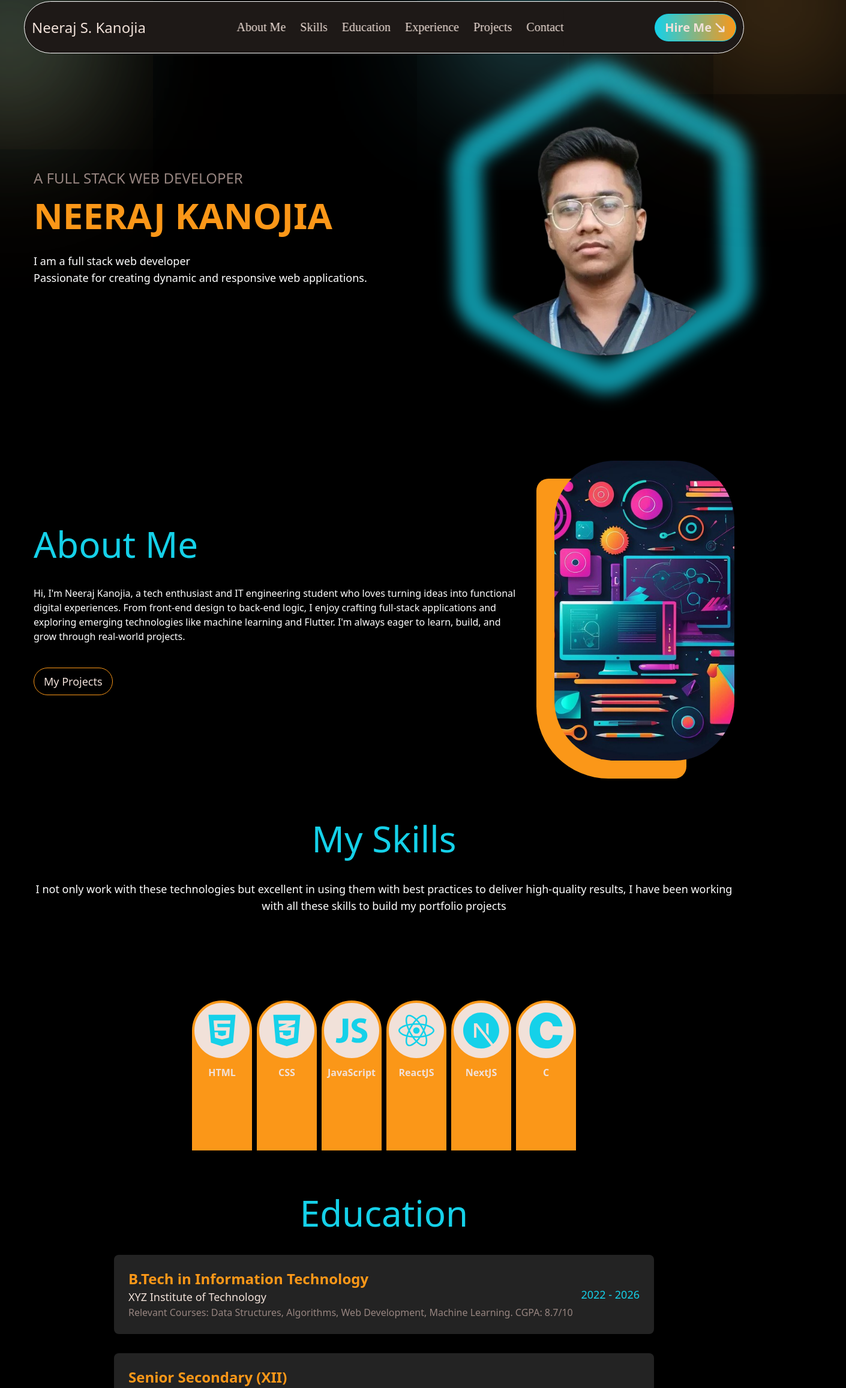
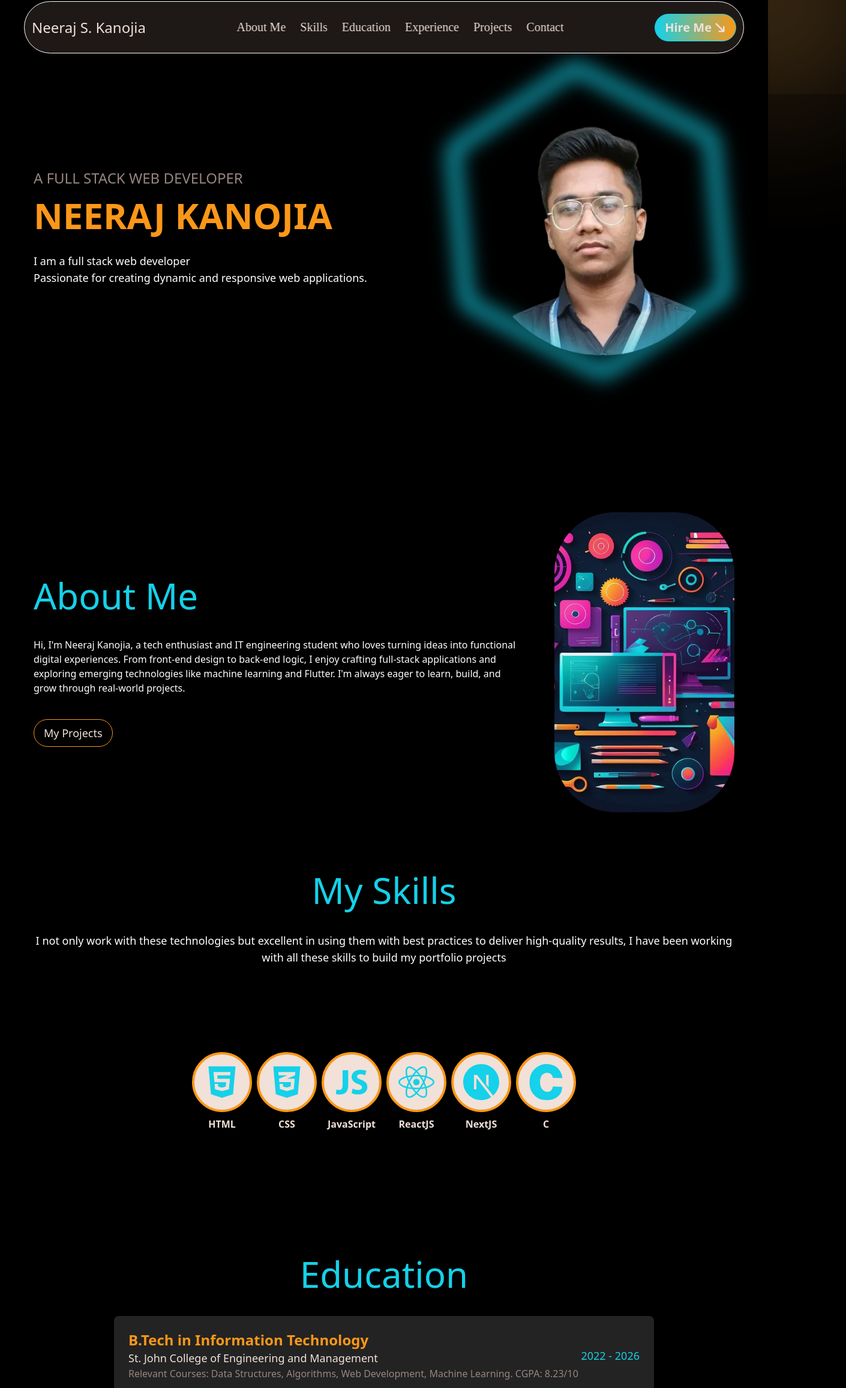
Before and after one commit to kanojia2003/Portfolio, a React (Vite) app: page / in a window 1280 px wide. Shown: the part 6-2320 px from the top of the page at 60% size, 1410 px wide, since content can reach past the window. Built offline with nearby package versions, Linux system fonts and the light colour scheme.

Commit message:
fifth Commit of Portfolio

```diff
--- a/index.html
+++ b/index.html
@@ -9,7 +9,7 @@
 </head>
 
 <body>
-  <div id="root"></div>
+  <div id="root" class="overflow-x-hidden"></div>
   <script type="module" src="/src/main.jsx"></script>
 </body>
 
--- a/src/components/AboutMe/AboutMeMain.jsx
+++ b/src/components/AboutMe/AboutMeMain.jsx
@@ -7,7 +7,7 @@ const AboutMeMain = () => {
   return (
     <div
       id="about"
-      className="flex md:flex-row sm:flex-col gap-12 px-4 max-w-[1200px] mx-auto mt-[100px] justify-between items-center"
+      className="flex md:flex-row sm:flex-col gap-12 px-4 max-w-[1200px] mx-auto mt-[60px] justify-between items-center"
     >
       <motion.div
         variants={fadeIn("right", 0.2)}
@@ -19,7 +19,7 @@ const AboutMeMain = () => {
         <AboutMeText />
       </motion.div>
       <motion.div
-        variants={fadeIn("left", 0.2)}
+        variants={fadeIn("left", 0)}
         initial="hidden"
         whileInView="show"
         viewport={{ once: false, amount: 0.7 }}
--- a/src/components/Education/EducationMain.jsx
+++ b/src/components/Education/EducationMain.jsx
@@ -4,28 +4,28 @@ import { fadeIn } from "../../FrammerMotion/Varient.js";
 const educationData = [
   {
     degree: "B.Tech in Information Technology",
-    institution: "XYZ Institute of Technology",
+    institution: "St. John College of Engineering and Management",
     year: "2022 - 2026",
     details:
-      "Relevant Courses: Data Structures, Algorithms, Web Development, Machine Learning. CGPA: 8.7/10",
+      "Relevant Courses: Data Structures, Algorithms, Web Development, Machine Learning. CGPA: 8.23/10",
   },
   {
-    degree: "Senior Secondary (XII)",
-    institution: "ABC Public School",
-    year: "2021",
-    details: "PCM with Computer Science. Percentage: 92%",
+    degree: "Higher Secondary (XII)",
+    institution: "Pancham Jr. College of Arts Commerce and Science",
+    year: "2022",
+    details: "PCMB with Information Technology. Percentage: 80.30%",
   },
   {
     degree: "Secondary (X)",
-    institution: "ABC Public School",
-    year: "2019",
-    details: "Percentage: 94%",
+    institution: "Pancham English High School",
+    year: "2020",
+    details: "Percentage: 87.20%",
   },
 ];
 
 const EducationMain = () => {
   return (
-    <section id="education" className="py-20 px-4 mt-28">
+    <section id="education" className="py-12 px-4 mt-40 sm:[mt-]">
       <div className="max-w-[900px] mx-auto">
         <h2 className="text-6xl text-cyan mb-10 text-center font-normal">
           Education
--- a/src/components/Experience/ExperienceMain.jsx
+++ b/src/components/Experience/ExperienceMain.jsx
@@ -4,34 +4,37 @@ import { MdWork } from "react-icons/md";
 import { motion } from "framer-motion";
 import { fadeIn } from "../../FrammerMotion/Varient.js";
 
-/* ────────────────────────────────
-   Timeline data
-──────────────────────────────────*/
 const experienceData = [
   {
     role: "Frontend Developer Intern",
-    company: "Tech Solutions Pvt. Ltd.",
-    period: "June 2024 – Aug 2024",
+    company: "Bharat Intern",
+    period: "1-June-2024 to 30-June-2024",
     icon: <FaLaptopCode className="text-cyan text-3xl" />,
     description:
-      "Developed responsive UI components using React and Tailwind CSS. Collaborated with backend teams to integrate REST APIs and improved website performance by 30 %.",
+      "As a front-end intern at Bharat Intern, I was assigned real-world mini projects that involved building responsive websites using HTML, CSS, and JavaScript. The internship helped enhance my skills in layout design, styling, and DOM manipulation.",
+    certificate: "View certificate",
+    certificateLink:
+      "https://drive.google.com/file/d/1DQZV08HdbMTo5D3oQjlhzJNirXN3oujt/view?usp=sharing",
   },
   {
-    role: "Open Source Contributor",
-    company: "GitHub Projects",
-    period: "Jan 2024 – Present",
+    role: "Technical Support Engineer",
+    company: "HeartCounts",
+    period: "1-Dec-2023 to 31-Dec-2023",
     icon: <MdWork className="text-orange text-3xl" />,
     description:
-      "Contributed to multiple open‑source repositories, fixing bugs and adding features. Gained experience in code reviews, Git workflows, and collaborative development.",
+      "Worked as a Technical Support Engineer intern at HeartCounts for 1 month. My responsibilities included data entry, maintaining accurate records.",
+    certificate: "View certificate",
+    certificateLink:
+      "https://drive.google.com/file/d/1aO1gM9xmt2BBYhN3sy3YaSR2id3h8125/view?usp=sharing",
   },
-  {
-    role: "Web Developer (Freelance)",
-    company: "Freelance",
-    period: "2023",
-    icon: <FaBriefcase className="text-cyan text-3xl" />,
-    description:
-      "Built and deployed websites for small businesses, focusing on clean design, SEO, and mobile responsiveness. Managed client communication and project timelines.",
-  },
+  // {
+  //   role: "Web Developer (Freelance)",
+  //   company: "Freelance",
+  //   period: "2023",
+  //   icon: <FaBriefcase className="text-cyan text-3xl" />,
+  //   description:
+  //     "Built and deployed websites for small businesses, focusing on clean design, SEO, and mobile responsiveness. Managed client communication and project timelines.",
+  // },
 ];
 
 /* ────────────────────────────────
@@ -130,6 +133,14 @@ const ExperienceMain = () => {
                   </span>
                 </div>
                 <p className="text-lightGrey mt-4">{exp.description}</p>
+                <a
+                  href={exp.certificateLink}
+                  target="_blank"
+                  rel="noopener noreferrer"
+                  className="text-cyan hover:text-orange underline mt-4 transition-colors duration-200 w-fit"
+                >
+                  {exp.certificate}
+                </a>
               </motion.div>
             </motion.div>
           ))}
--- a/src/components/HeroSection/HeroMain.jsx
+++ b/src/components/HeroSection/HeroMain.jsx
@@ -1,16 +1,16 @@
 import React from "react";
 import HeroText from "./HeroText";
 import HeroPic from "./HeroPic";
-import HeroGradient from "./HeroGradient";
-const HeroMain = () => {
-  return (
-    <div className=" pt-40 pb-16">
-      <div className="flex md:flex-row sm:flex-col  max-w-[1200px] mx-auto justify-between items-center relative px-4">
-        <HeroText />
-        <HeroPic />
-      </div>
+
+const HeroMain = () => (
+  <section className="pt-40 pb-16 relative h-screen overflow-hidden">
+    {" "}
+    {/* ⬅ kill sideways scroll */}
+    <div className="flex md:flex-row sm:flex-col  max-w-[1200px] mx-auto justify-between items-center relative px-4">
+      <HeroText />
+      <HeroPic />
     </div>
-  );
-};
+  </section>
+);
 
 export default HeroMain;
--- a/src/components/HeroSection/HeroPic.jsx
+++ b/src/components/HeroSection/HeroPic.jsx
@@ -1,28 +1,35 @@
 import React from "react";
-import { FaRegCircle } from "react-icons/fa6";
-import { LuHexagon } from "react-icons/lu";
 import { motion } from "framer-motion";
 import { fadeIn } from "../../FrammerMotion/Varient.js";
-const HeroPic = () => {
-  return (
+import { FaRegCircle } from "react-icons/fa6";
+import MyPhoto from "/public/images/Pics.png";
+import { PiHexagonThin } from "react-icons/pi";
+const HeroPic = () => (
   <motion.div
     variants={fadeIn("left", 0.2)}
     initial="hidden"
     whileInView="show"
     viewport={{ once: false, amount: 0 }}
+    // className="
+    //   hidden md:flex
+    //   relative
+    //   items-end md:items-center justify-center
+    //   w-full md:max-w-[40%]
+    // "
+
     className=" h-full flex items-center justify-center "
   >
-      <img
-        src="../../public/images/Pics.png"
-        alt=""
-        className="max-h-[450px] w-auto"
-      />
+    <img src={MyPhoto} alt="Neeraj Kanojia" className="max-h-[450px] w-auto" />
 
-      <div className=" absolute -z-10 flex justify-center items-center animate-pulse ">
-        <LuHexagon className=" md:h-[90%] sm:h-[120%] min-h-[600px] w-auto text-cyan blur-md animate-[spin_20s_linear_infinite] " />
+    <div
+      className="absolute
+    md:h-[450px] lg:h-[550px] w-auto     /* never taller than section */
+    text-cyan blur-md
+    animate-[spin_20s_linear_infinite] "
+    >
+      <PiHexagonThin className=" md:h-[90%] sm:h-[120%] min-h-[600px] w-auto text-cyan blur-md animate-[spin_20s_linear_infinite] " />
     </div>
   </motion.div>
 );
-};
 
 export default HeroPic;
--- a/src/components/Projects/ProjectText.jsx
+++ b/src/components/Projects/ProjectText.jsx
@@ -1,6 +1,6 @@
 const ProjectText = () => {
   return (
-    <div className="flex flex-col items-center mt-24  ">
+    <div className="flex flex-col items-center mt-16  ">
       <h2 className="text-6xl text-cyan mb-10">Projects</h2>
       <p className="text-lg text-center">
         I have worked on a variety of web development projects, ranging from
--- a/src/index.css
+++ b/src/index.css
@@ -2,6 +2,7 @@
 @tailwind components;
 @tailwind utilities;
 
+html,
 body {
   background-color: black;
   color: white;
```
Lines whose indentation alone changed are shown as unchanged.
